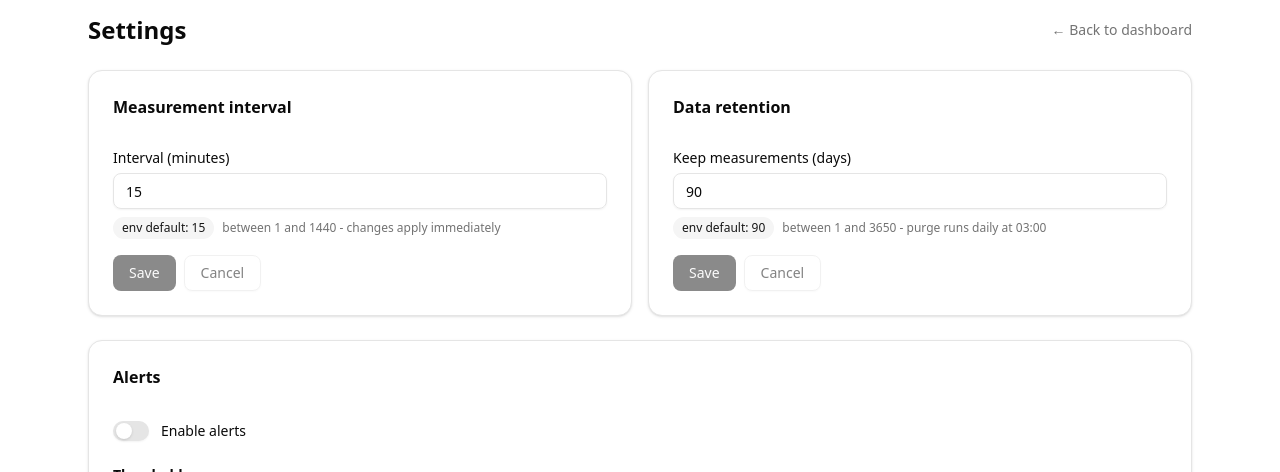
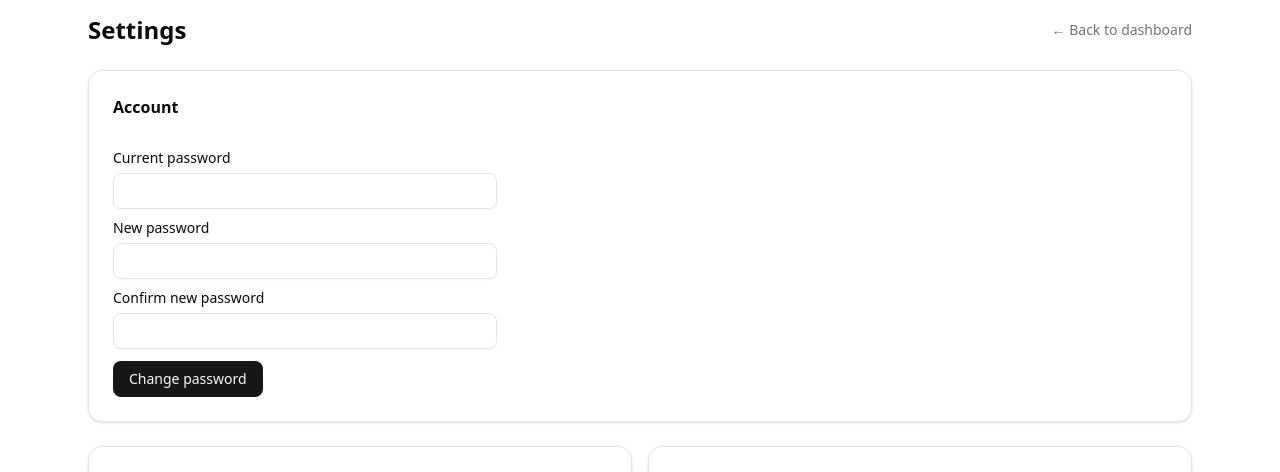
Before and after one commit to Greite/speedtest-monitor, a Next.js app: page /settings in a window 1280 px wide. Shown: the part 143-615 px from the top of the page. Built offline with nearby package versions, Linux system fonts and the light colour scheme; no server answers; the database is empty.

Commit message:
feat(auth): password change card on /settings

```diff
--- a/app/settings/page.tsx
+++ b/app/settings/page.tsx
@@ -1,4 +1,5 @@
 import Link from 'next/link';
+import { PasswordChangeCard } from '@/components/auth/password-change-card';
 import { Header } from '@/components/header';
 import { AlertsCard } from '@/components/settings/alerts-card';
 import { SettingsForm } from '@/components/settings-form';
@@ -27,6 +28,7 @@ export default function SettingsPage() {
           ← Back to dashboard
         </Link>
       </div>
+      <PasswordChangeCard />
       <SettingsForm
         initialMinutes={intervalMinutes}
         envDefaultMinutes={envDefaultMinutes}
--- /dev/null
+++ b/components/auth/password-change-card.tsx
@@ -0,0 +1,85 @@
+'use client';
+import { useState } from 'react';
+import { Button } from '@/components/ui/button';
+import { Card, CardContent, CardHeader, CardTitle } from '@/components/ui/card';
+import { Input } from '@/components/ui/input';
+import { Label } from '@/components/ui/label';
+
+export function PasswordChangeCard() {
+  const [current, setCurrent] = useState('');
+  const [next, setNext] = useState('');
+  const [confirm, setConfirm] = useState('');
+  const [status, setStatus] = useState<string | null>(null);
+
+  async function submit(e: React.FormEvent) {
+    e.preventDefault();
+    if (next !== confirm) {
+      setStatus('Passwords do not match');
+      return;
+    }
+    setStatus('Saving...');
+    const res = await fetch('/api/account/password', {
+      method: 'POST',
+      headers: { 'Content-Type': 'application/json' },
+      body: JSON.stringify({ currentPassword: current, newPassword: next }),
+    });
+    if (!res.ok) {
+      const body = (await res.json().catch(() => ({}))) as { error?: string };
+      setStatus(String(body.error ?? `HTTP ${res.status}`));
+      return;
+    }
+    setCurrent('');
+    setNext('');
+    setConfirm('');
+    setStatus('Password updated');
+  }
+
+  return (
+    <Card id="account">
+      <CardHeader>
+        <CardTitle className="text-base">Account</CardTitle>
+      </CardHeader>
+      <CardContent>
+        <form onSubmit={submit} className="flex max-w-sm flex-col gap-3">
+          <div className="flex flex-col gap-2">
+            <Label htmlFor="pwd-current">Current password</Label>
+            <Input
+              id="pwd-current"
+              type="password"
+              autoComplete="current-password"
+              value={current}
+              onChange={(e) => setCurrent(e.target.value)}
+              required
+            />
+          </div>
+          <div className="flex flex-col gap-2">
+            <Label htmlFor="pwd-new">New password</Label>
+            <Input
+              id="pwd-new"
+              type="password"
+              autoComplete="new-password"
+              value={next}
+              onChange={(e) => setNext(e.target.value)}
+              required
+            />
+          </div>
+          <div className="flex flex-col gap-2">
+            <Label htmlFor="pwd-confirm">Confirm new password</Label>
+            <Input
+              id="pwd-confirm"
+              type="password"
+              autoComplete="new-password"
+              value={confirm}
+              onChange={(e) => setConfirm(e.target.value)}
+              required
+            />
+          </div>
+          <div className="flex items-center gap-3">
+            <Button type="submit">Change password</Button>
+            {status ? <span className="text-xs text-muted-foreground">{status}</span> : null}
+          </div>
+        </form>
+      </CardContent>
+    </Card>
+  );
+}
```
